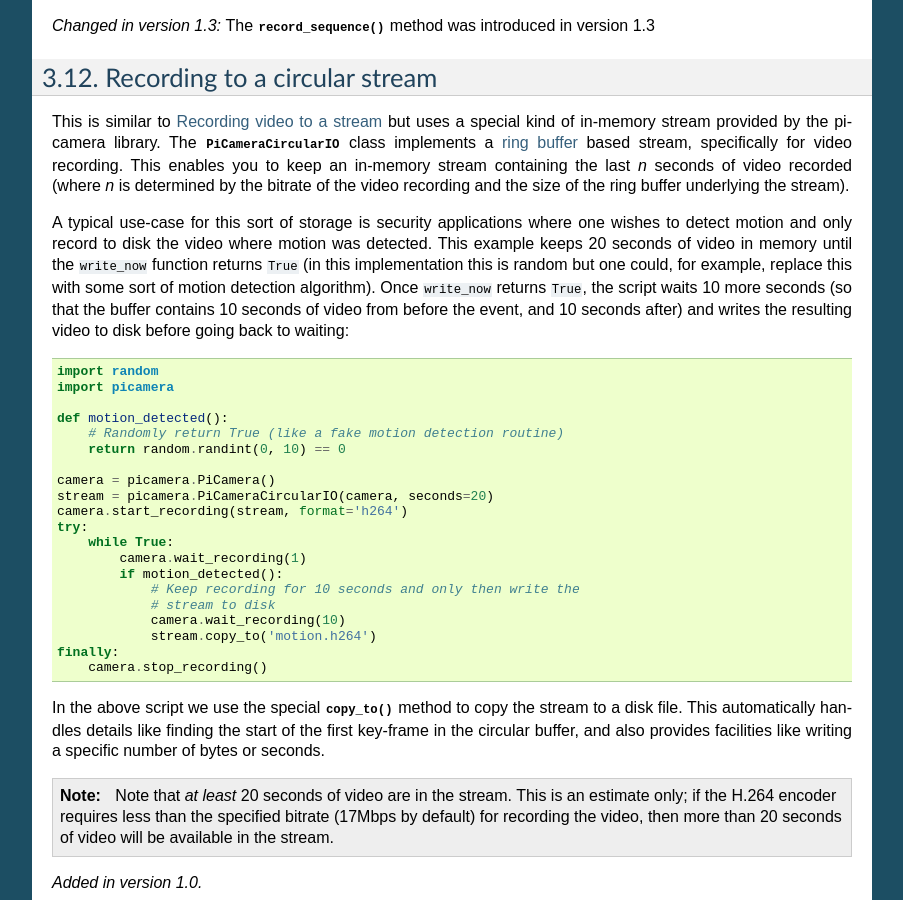
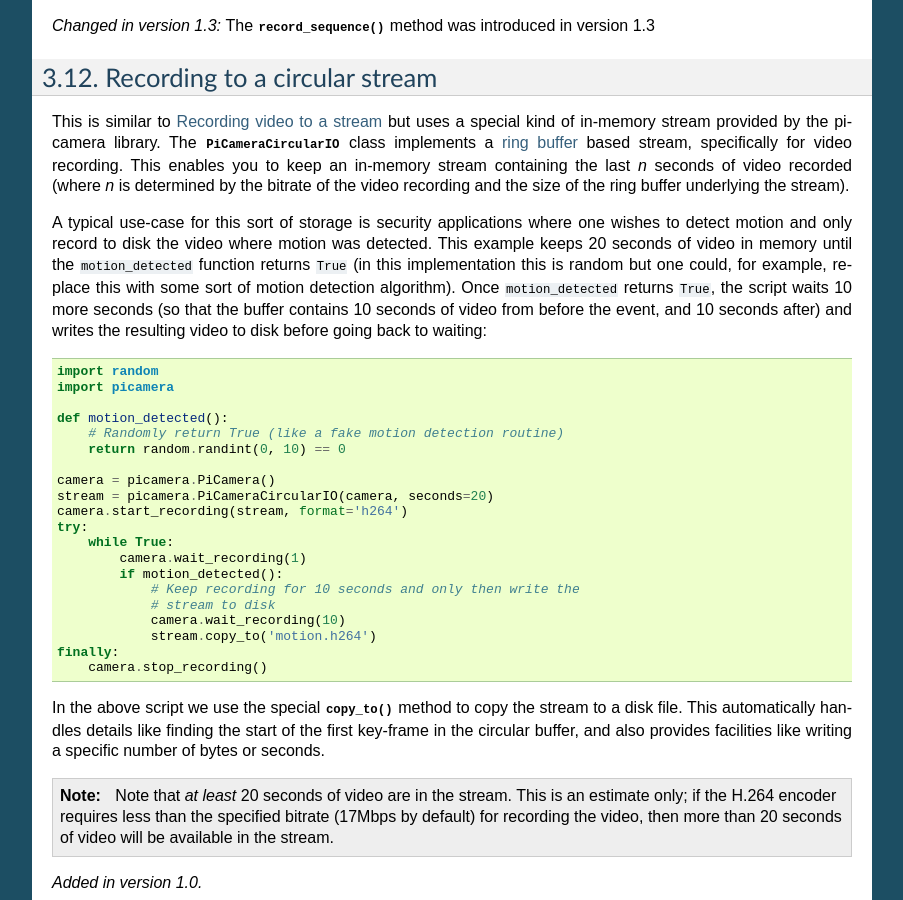
Before and after one commit to waveform80/picamera, a Sphinx documentation site: the page built from docs/recipes1.rst, in a window 1280 px wide and 900 px high, scrolled down 6358 px. Shown: the whole window, without its empty margins (198-1101 px from the left). Built offline with Sphinx 7.4.7, drawn with Linux system fonts in a browser that asks for light colours; pages that are not in the unit, such as notebooks, are missing from menus.

Commit message:
Rename write_now to motion_detected in circular stream recipy
To align with the code sample.

```diff
--- a/docs/recipes1.rst
+++ b/docs/recipes1.rst
@@ -306,12 +306,12 @@
 A typical use-case for this sort of storage is security applications where one
 wishes to detect motion and only record to disk the video where motion was
 detected. This example keeps 20 seconds of video in memory until the
-``write_now`` function returns ``True`` (in this implementation this is random
-but one could, for example, replace this with some sort of motion detection
-algorithm). Once ``write_now`` returns ``True``, the script waits 10 more
-seconds (so that the buffer contains 10 seconds of video from before the event,
-and 10 seconds after) and writes the resulting video to disk before going back
-to waiting:
+``motion_detected`` function returns ``True`` (in this implementation this is
+random but one could, for example, replace this with some sort of motion
+detection algorithm). Once ``motion_detected`` returns ``True``, the script waits
+10 more seconds (so that the buffer contains 10 seconds of video from before the
+event, and 10 seconds after) and writes the resulting video to disk before going
+back to waiting:
 
 .. literalinclude:: examples/circular_record1.py
 
```
